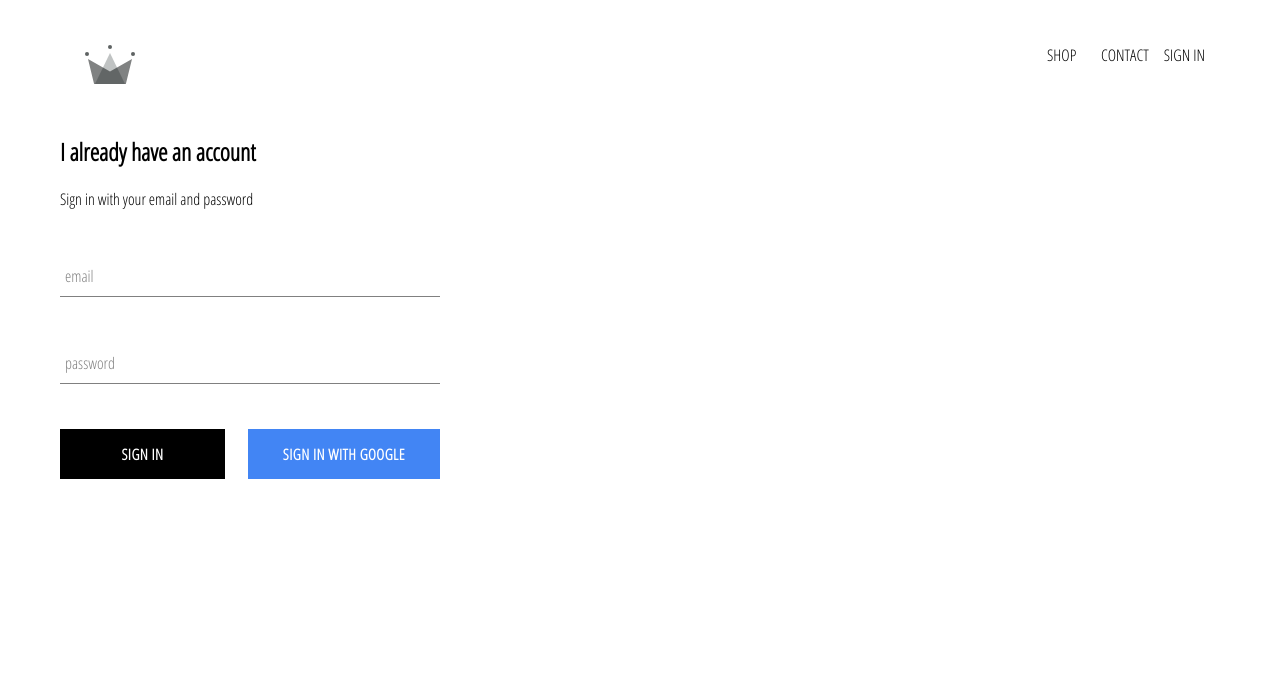
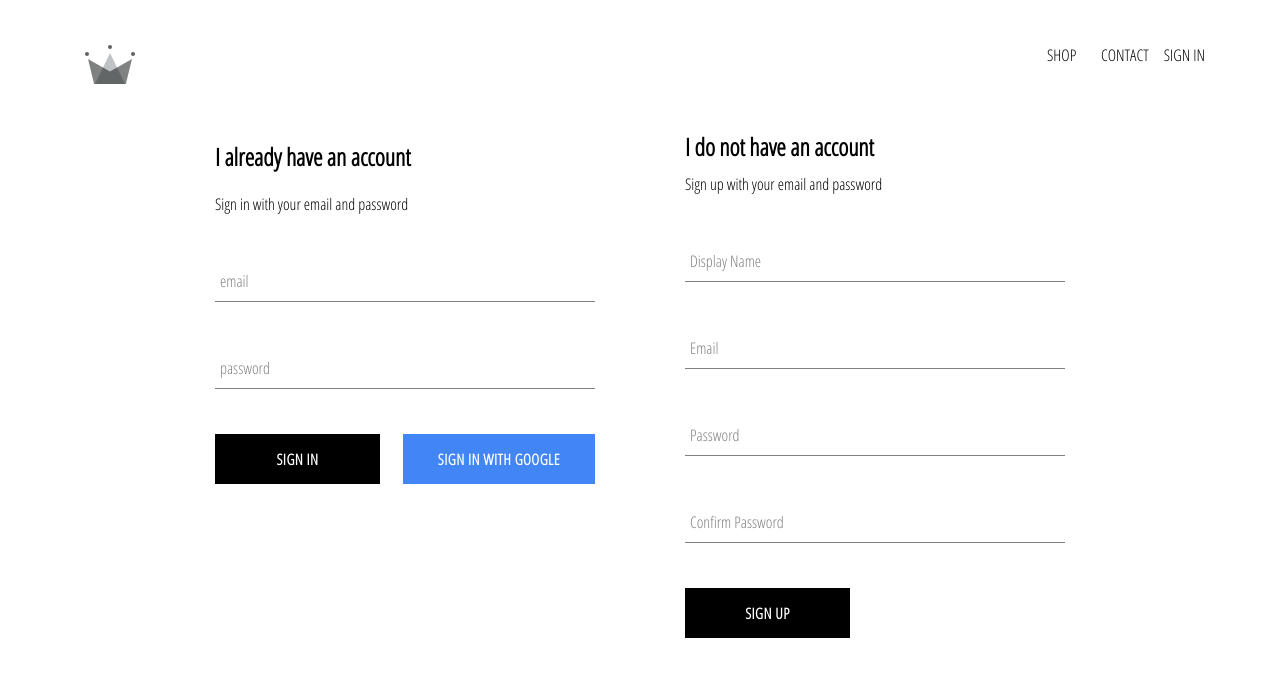
Before and after one commit to flu12/crwn-clothing, a React (Create React App) app: page /signin in a window 1280 px wide. Shown: the top 676 px of the page. Built offline with nearby package versions, Linux system fonts and the light colour scheme; no server answers.

Commit message:
implemented firebase utils, included ability to store authenticated users into our firstore database

```diff
--- a/src/App.js
+++ b/src/App.js
@@ -7,7 +7,8 @@
 import ShopPage from "./pages/shop/shop.component";
 import Header from "./components/header/header.component";
 import SignInAndSignUpPage from "./pages/sign-in-and-sing-up/sign-in-and-sing-up";
-import { auth } from './firebase/firebase.util';
+import { auth, createUserProfileDocument } from './firebase/firebase.util';
+
 
 class App extends React.Component {
   constructor() {
@@ -20,10 +21,23 @@
 
   unsubscribeFromAuth = null;
 
-  componentDidMount(){
-   this.unsubscribeFromAuth = auth.onAuthStateChanged(user => {
-      this.setState({currentUser: user});
-      console.log(user);
+    componentDidMount(){
+   this.unsubscribeFromAuth = auth.onAuthStateChanged(async userAuth => {
+     if (userAuth) {
+       const userRef =  await createUserProfileDocument(userAuth);
+
+       userRef.onSnapshot(snapShot => {
+         console.log(snapShot);
+         this.setState({
+           currentUser: {
+             id: snapShot.id,
+             ...snapShot.data()
+         }
+         });
+         console.log(this.state)
+       });
+     }
+     this.setState({currentUser: userAuth});
     });
   }
 
--- /dev/null
+++ b/src/components/sign-up/sign-up.component.jsx
@@ -0,0 +1,102 @@
+import React from "react";
+
+import FormInput from "../form-input/form-input.component";
+import CustomButton from "../custom-button/custom-button.component";
+
+import{ auth, createUserProfileDocument } from "../../firebase/firebase.util";
+
+import './sign-up.styles.scss';
+
+class SignUp extends React.Component {
+  constructor() {
+    super();
+
+    this.state = {
+      displayName: '',
+      email: '',
+      password: '',
+      confirmPassword: ''
+    };
+  }
+
+  handleSubmit = async event =>{
+    event.preventDefault();
+
+    const {displayName, email, password, confirmPassword} = this.state;
+
+    if(password !== confirmPassword){
+      alert("password don't match");
+      return;
+    }
+    try{
+      const {user} = await auth.createUserWithEmailAndPassword(
+        email,
+        password
+      );
+     await createUserProfileDocument(user,{displayName});
+     this.setState({
+       displayName: '',
+       email: '',
+       password: '',
+       confirmPassword: ''
+     });
+    }catch (error) {
+      console.log(error);
+    }
+  };
+
+  handleChange = event =>{
+    const{name, value} = event.target;
+
+    this.setState({[name]: value});
+  };
+
+  render() {
+    const {displayName, email, password, confirmPassword  } = this.state;
+    return (
+      <div className='sign-up'>
+        <h2 className='title'>I do not have an account </h2>
+        <span>Sign up with your email and password</span>
+        <form className='sign-up-form' onSubmit={this.handleSubmit}>
+          <FormInput
+            type = 'text'
+            name = 'displayName'
+            value = {displayName}
+            onChange={this.handleChange}
+            label = 'Display Name'
+            required
+            />
+            <FormInput
+              type = 'email'
+              name = 'email'
+              value = {email}
+              onChange={this.handleChange}
+              label = 'Email'
+              required
+            />
+              <FormInput
+                type = 'password'
+                name = 'password'
+                value = {password}
+                onChange={this.handleChange}
+                label = 'Password'
+                required
+              />
+                <FormInput
+                  type = 'password'
+                  name = 'confirmPassword'
+                  value = {confirmPassword}
+                  onChange={this.handleChange}
+                  label = 'Confirm Password'
+                  required
+                />
+        <CustomButton type = 'submit'>SIGN UP</CustomButton>
+        </form>
+
+      </div>
+    );
+  }
+
+}
+
+export default  SignUp;
--- /dev/null
+++ b/src/components/sign-up/sign-up.styles.scss
@@ -0,0 +1,9 @@
+.sign-up{
+  display: flex;
+  flex-direction: column;
+  width: 380px;
+
+  .title{
+    margin: 10px 0;
+  }
+}
--- a/src/firebase/firebase.util.js
+++ b/src/firebase/firebase.util.js
@@ -13,6 +13,32 @@
   measurementId: "G-YNCSH7C74X"
 };
 
+export const createUserProfileDocument = async (userAuth, additionalData) => {
+  if(!userAuth) return;
+
+  const userRef = firestore.doc(`user/${userAuth.uid}`);
+
+  const snapShot = await userRef.get();
+
+  if(!snapShot.exists) {
+    const {displayName, email} = userAuth;
+    const createdAt = new Date();
+
+    try{
+      await  userRef.set({
+        displayName,
+        email,
+        createdAt,
+        ...additionalData
+      })
+    }catch (error){
+      console.log ('error creating user', error.message);
+    }
+  }
+
+  return userRef;
+
+};
 firebase.initializeApp(config);
 
 export const auth = firebase.auth();
--- a/src/pages/sign-in-and-sing-up/sign-in-and-sing-up.jsx
+++ b/src/pages/sign-in-and-sing-up/sign-in-and-sing-up.jsx
@@ -1,11 +1,14 @@
 import React from "react";
 import SignIn from "../../components/sign-in/sign-in.component";
+import SignUp from "../../components/sign-up/sign-up.component";
+
 import './sign-in-and-sing-up.styles.scss';
 
 const SignInAndSignUpPage = () => (
 
-  <div className='sign-in-and-sing-up'>
+  <div className='sign-in-and-sign-up'>
     <SignIn  />
+    <SignUp  />
   </div>
 );
 export default SignInAndSignUpPage;
--- a/src/pages/sign-in-and-sing-up/sign-in-and-sing-up.styles.scss
+++ b/src/pages/sign-in-and-sing-up/sign-in-and-sing-up.styles.scss
@@ -0,0 +1,7 @@
+.sign-in-and-sign-up{
+  width: 850px;
+  display: flex;
+  justify-content: space-between;
+  margin: 30px auto;
+
+}
```
